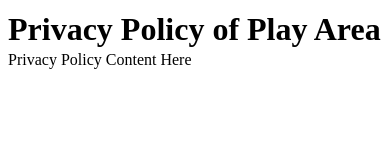
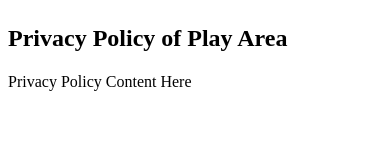
Before and after one commit to Abdullah0322/privacy-policy, a plain HTML site: page index.html in a window 390 px wide. Drawn offline with Linux system fonts and the light colour scheme.

Commit message:
mobile responsive

```diff
--- a/index.html
+++ b/index.html
@@ -3,19 +3,35 @@
   <head>
     <meta charset="UTF-8" />
     <meta name="viewport" content="width=device-width, initial-scale=1.0" />
-    <title>Your HTML Page</title>
+    <title>Privacy Policy of Play Area</title>
     <style>
       body {
         font-family: "Times New Roman", Times, serif;
         padding: 8px;
-        margin: 0px;
+        margin: 0;
       }
 
       h1 {
         color: black;
         font-weight: bold;
         font-size: 32px;
-        line-height: 0;
+        line-height: 1.2; /* Adjusted line height for better readability */
+      }
+
+      main {
+        font-size: 18px; /* Adjusted font size for better readability */
+        line-height: 1.6; /* Adjusted line height for better readability */
+      }
+
+      /* Responsive styles */
+      @media screen and (max-width: 600px) {
+        h1 {
+          font-size: 24px; /* Adjusted font size for smaller screens */
+        }
+
+        main {
+          font-size: 16px; /* Adjusted font size for smaller screens */
+        }
       }
     </style>
   </head>
```
